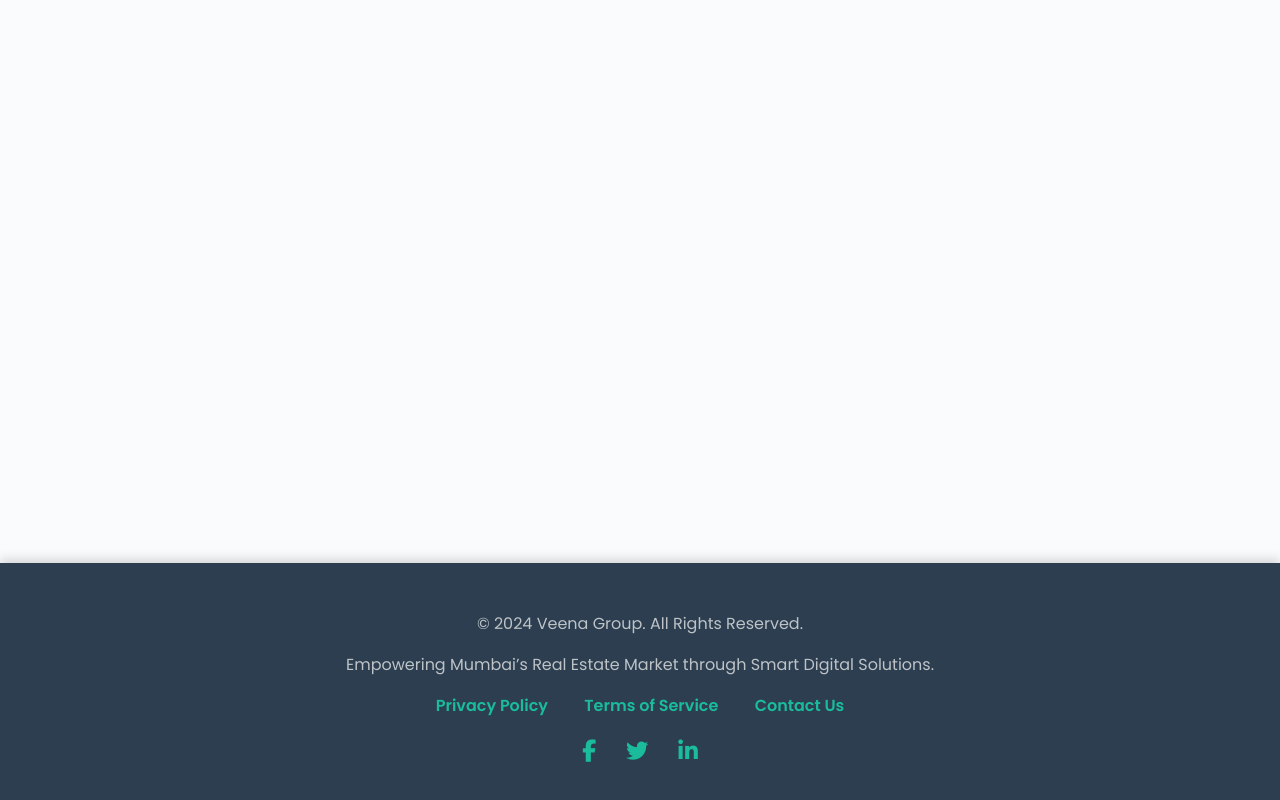
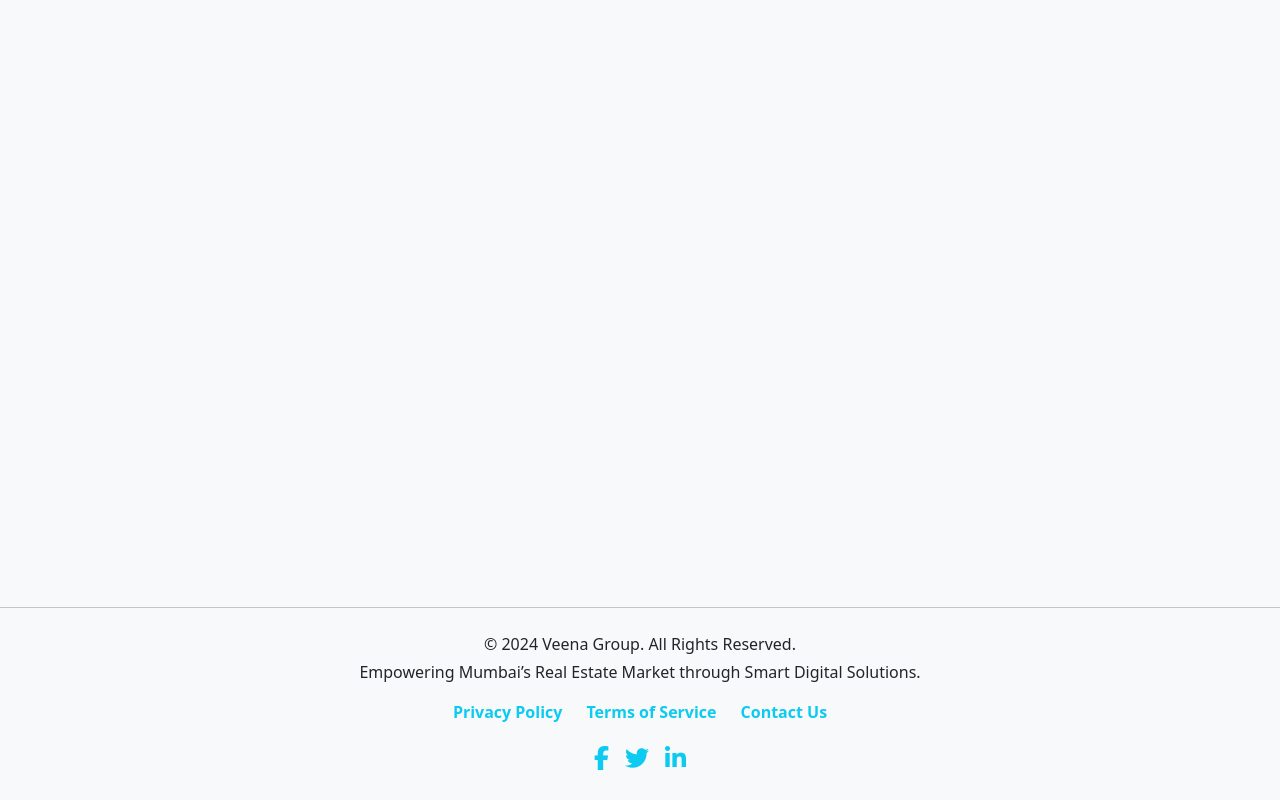
Before and after one commit to Veena-Infotech/VEC, a PHP site: page /footer.php in a window 1280 px wide. Run offline with PHP 8.4, Linux system fonts and the light colour scheme.

Commit message:
footer completed

```diff
--- a/footer.php
+++ b/footer.php
@@ -5,120 +5,38 @@
     <meta charset="UTF-8" />
     <meta name="viewport" content="width=device-width, initial-scale=1" />
     <title>VEC Footer Component</title>
-    <link rel="stylesheet" href="https://cdnjs.cloudflare.com/ajax/libs/font-awesome/6.5.0/css/all.min.css">
 
-    <style>
-        @import url('https://fonts.googleapis.com/css2?family=Poppins:wght@400;600&display=swap');
-
-        body {
-            margin: 0;
-            font-family: 'Poppins', sans-serif;
-            background-color: #f9fbfc;
-            color: #2c3e50;
-            display: flex;
-            flex-direction: column;
-            min-height: 100vh;
-        }
-
-        .vec-footer {
-            background-color: #2c3e50;
-            color: #ecf0f1;
-            padding: 2rem 2rem;
-            text-align: center;
-            box-shadow: 0 -4px 10px rgba(0, 0, 0, 0.15);
-            margin-top: auto;
-        }
-
-        .vec-footer .footer-content {
-            max-width: 960px;
-            margin: 0 auto;
-        }
-
-        .vec-footer .footer-text {
-            font-weight: 400;
-            font-size: 1rem;
-            margin-bottom: 1rem;
-            color: #bdc3c7;
-        }
-
-        .vec-footer .footer-links {
-            margin-bottom: 1rem;
-        }
-
-        .vec-footer .footer-links a {
-            color: #1abc9c;
-            text-decoration: none;
-            margin: 0 1rem;
-            font-weight: 600;
-            transition: color 0.3s ease;
-        }
-
-        .vec-footer .footer-links a:hover,
-        .vec-footer .footer-links a:focus {
-            color: #16a085;
-            outline: none;
-        }
-
-        .vec-footer .social-links a {
-            color: #1abc9c;
-            margin: 0 0.8rem;
-            font-size: 1.4rem;
-            text-decoration: none;
-            font-weight: 600;
-            transition: color 0.3s ease;
-        }
-
-        .vec-footer .social-links a:hover,
-        .vec-footer .social-links a:focus {
-            color: #16a085;
-            outline: none;
-        }
-
-        .social-links a {
-            margin: 0 10px;
-            font-size: 24px;
-            color: #333;
-            text-decoration: none;
-            transition: color 0.3s;
-        }
-
-        .social-links a:hover {
-            color: #0077b5;
-            /* LinkedIn blue for example */
-        }
-
-
-        @media (max-width: 480px) {
-
-            .vec-footer .footer-links a,
-            .vec-footer .social-links a {
-                margin: 0 0.5rem;
-                font-size: 1rem;
-            }
-        }
-    </style>
+    <!-- Bootstrap CSS -->
+    <link href="https://cdn.jsdelivr.net/npm/bootstrap@5.3.0/dist/css/bootstrap.min.css" rel="stylesheet" />
+    <!-- Font Awesome -->
+    <link rel="stylesheet" href="https://cdnjs.cloudflare.com/ajax/libs/font-awesome/6.5.0/css/all.min.css" />
 </head>
 
-<body>
+<body class="d-flex flex-column min-vh-100 bg-light text-dark">
 
-    <footer class="vec-footer" role="contentinfo" aria-label="VEC module footer">
-        <div class="footer-content">
-            <p class="footer-text">© 2024 Veena Group. All Rights Reserved.</p>
-            <p class="footer-text">Empowering Mumbai’s Real Estate Market through Smart Digital Solutions.</p>
-            <nav class="footer-links" aria-label="Footer navigation links">
-                <a href="#" tabindex="0">Privacy Policy</a>
-                <a href="#" tabindex="0">Terms of Service</a>
-                <a href="#" tabindex="0">Contact Us</a>
+    <footer class="bg-light text-dark text-center py-4 mt-auto">
+        <hr class="border-top border-dark opacity-25 mb-4" />
+
+        <div class="container">
+            <p class="mb-1">© 2024 Veena Group. All Rights Reserved.</p>
+            <p class="mb-3">Empowering Mumbai’s Real Estate Market through Smart Digital Solutions.</p>
+
+            <nav class="mb-3 d-flex justify-content-center gap-4">
+                <a href="#" class="text-decoration-none text-info fw-semibold">Privacy Policy</a>
+                <a href="#" class="text-decoration-none text-info fw-semibold">Terms of Service</a>
+                <a href="#" class="text-decoration-none text-info fw-semibold">Contact Us</a>
             </nav>
-            <div class="social-links" aria-label="Social media links">
-                <a href="#" tabindex="0" aria-label="Facebook"><i class="fab fa-facebook-f"></i></a>
-                <a href="#" tabindex="0" aria-label="Twitter"><i class="fab fa-twitter"></i></a>
-                <a href="#" tabindex="0" aria-label="LinkedIn"><i class="fab fa-linkedin-in"></i></a>
+
+            <div class="d-flex justify-content-center gap-3">
+                <a href="#" class="text-info fs-4" aria-label="Facebook"><i class="fab fa-facebook-f"></i></a>
+                <a href="#" class="text-info fs-4" aria-label="Twitter"><i class="fab fa-twitter"></i></a>
+                <a href="#" class="text-info fs-4" aria-label="LinkedIn"><i class="fab fa-linkedin-in"></i></a>
             </div>
-
         </div>
     </footer>
 
+    <!-- Bootstrap Bundle JS -->
+    <script src="https://cdn.jsdelivr.net/npm/bootstrap@5.3.0/dist/js/bootstrap.bundle.min.js"></script>
 </body>
 
 </html>
```
